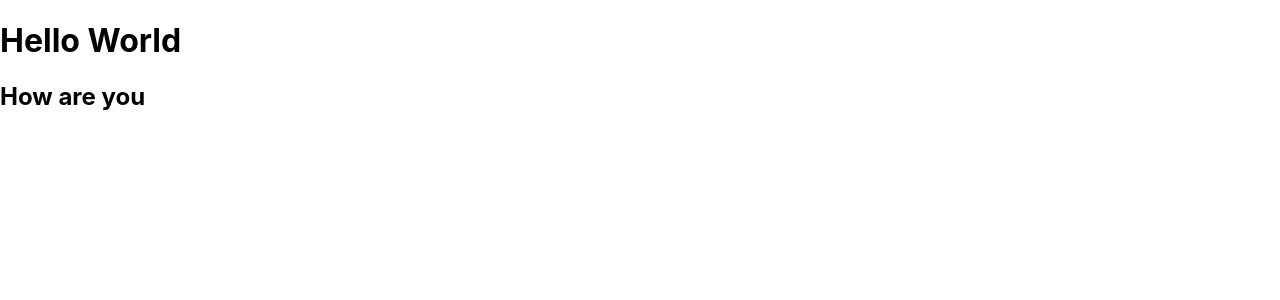
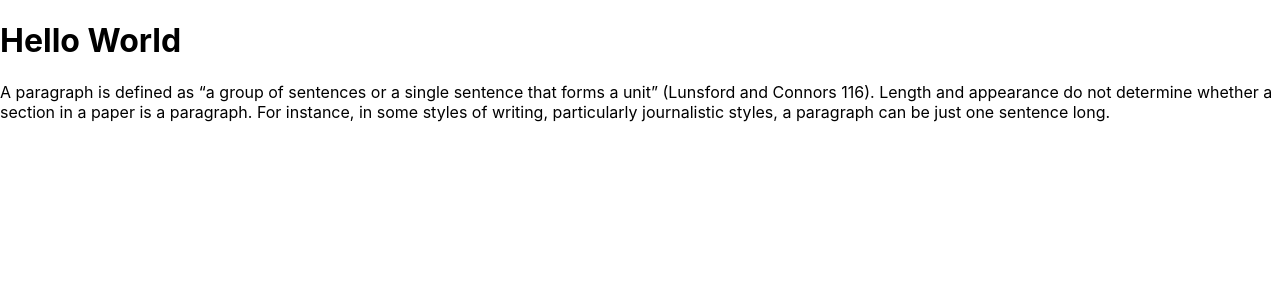
Before and after one commit to RohitPawar9850/Second-React-App, a React (Create React App) app in the folder second-react-app/: page / in a window 1280 px wide. Shown: the top 300 px of the page. Built offline with nearby package versions, Linux system fonts and the light colour scheme.

Commit message:
function with parenthesis

```diff
--- a/second-react-app/src/App.js
+++ b/second-react-app/src/App.js
@@ -1,10 +1,14 @@
+//JSX :: return HTML
+//Syntax : <h1>Hello</h1>
+// Syntax : ( <h1>Hello</h1> )
+
 function App()
 {
   return(
-    <p>
+    <>
     <h1>Hello World</h1>
-    <h2>How are you</h2>
-    </p>
+    <p>A paragraph is defined as “a group of sentences or a single sentence that forms a unit” (Lunsford and Connors 116). Length and appearance do not determine whether a section in a paper is a paragraph. For instance, in some styles of writing, particularly journalistic styles, a paragraph can be just one sentence long.</p>
+    </>
   );
 }
 export default App;
```
